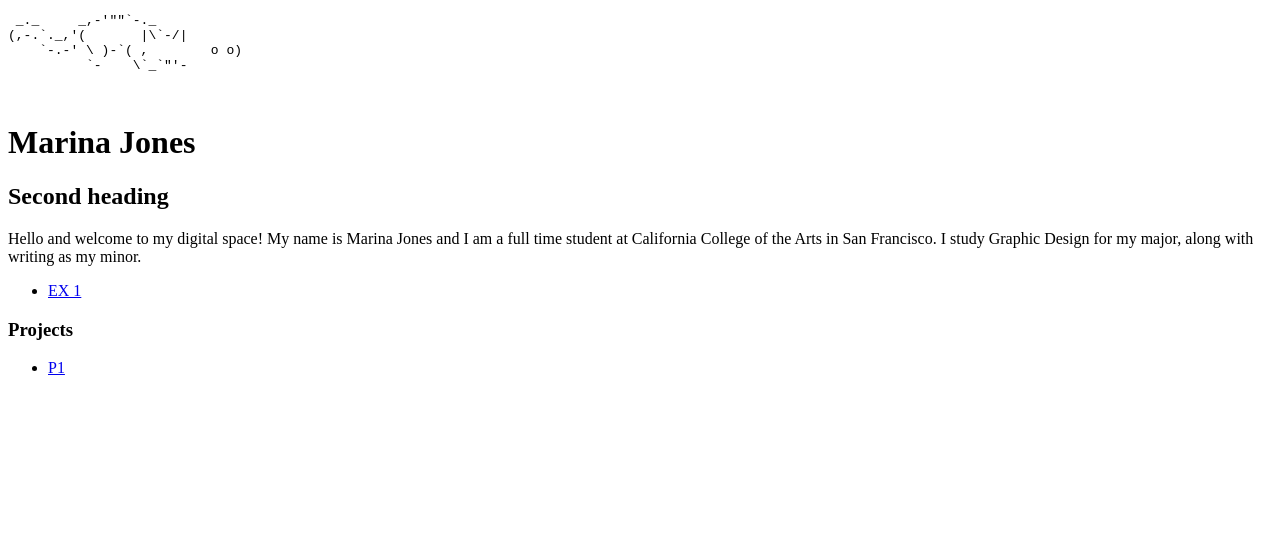
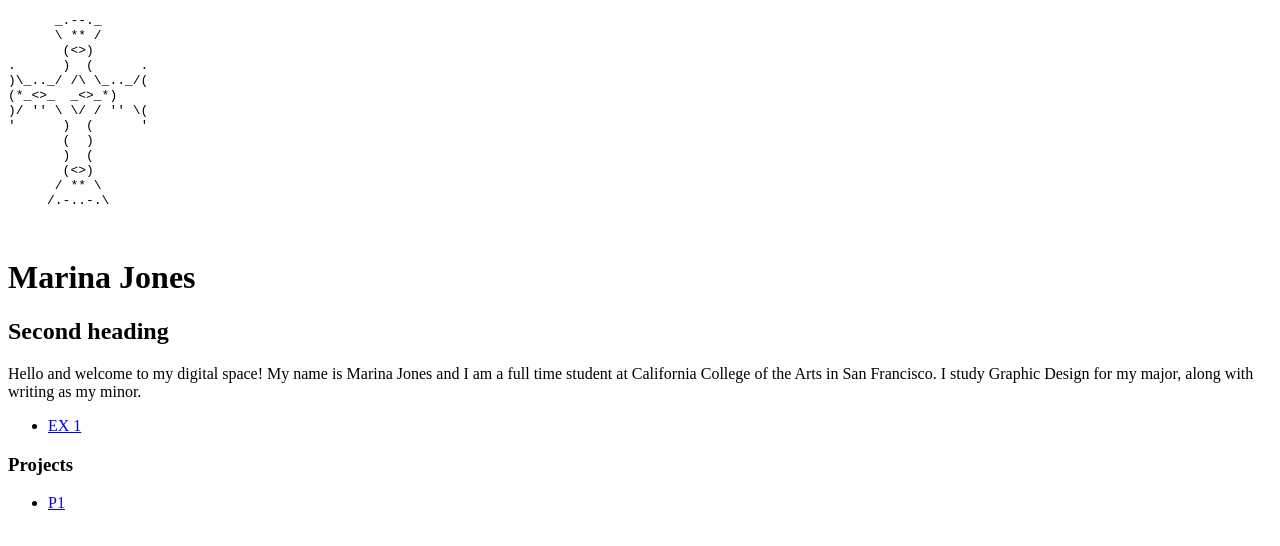
Before and after one commit to marinajones-ai/interactive-1, a plain HTML site: page index.html in a window 1280 px wide. Drawn offline with Linux system fonts and the light colour scheme.

Commit message:
Update index.html

```diff
--- a/index.html
+++ b/index.html
@@ -9,10 +9,19 @@
     <!-- this is where my code is-->
     <div id="container">
       <pre>
- _._     _,-'""`-._
-(,-.`._,'(       |\`-/|
-    `-.-' \ )-`( ,        o o)
-          `-    \`_`"'-
+      _.--._
+      \ ** /
+       (<>)
+.      )  (      .
+)\_.._/ /\ \_.._/(
+(*_<>_ <NO> _<>_*)
+)/ '' \ \/ / '' \(
+'      )  (      '
+       (  )
+       )  (
+       (<>)
+      / ** \
+     /.-..-.\
 
     </pre
       >
```
